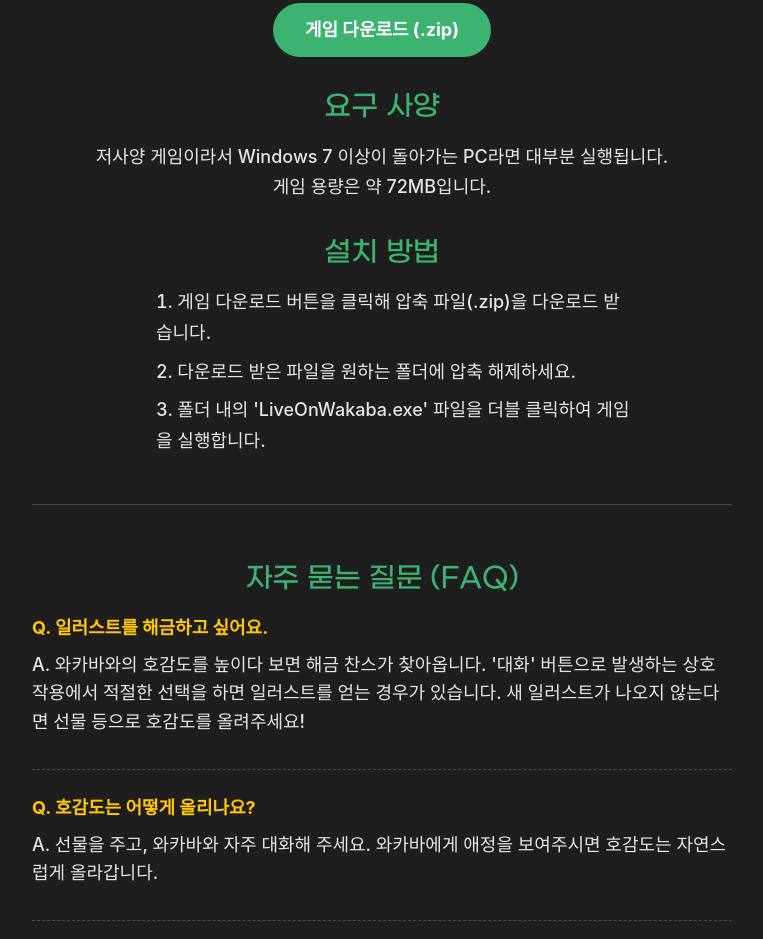
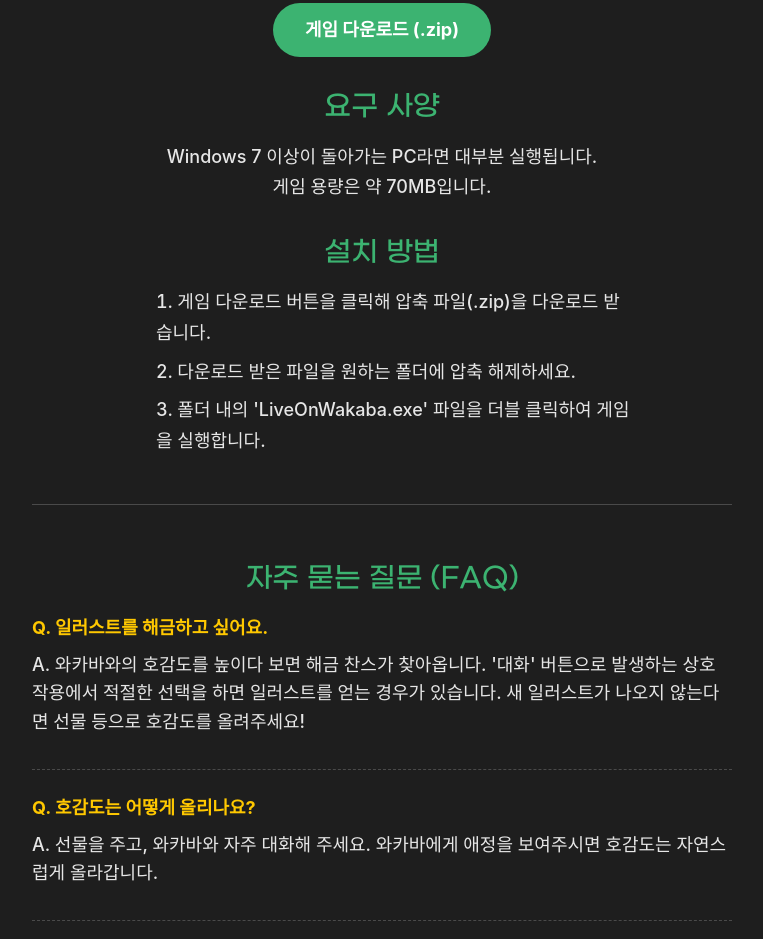
Before and after one commit to heavyrain39/wakaba, a plain HTML site: page index.html in a window 1280 px wide. Shown: the part 6258-7197 px from the top of the page, without its empty margins (258-1021 px from the left). Drawn offline with Linux system fonts and the light colour scheme.

Commit message:
index fixed 3

```diff
--- a/index.html
+++ b/index.html
@@ -159,8 +159,8 @@
 
                  <!-- 2. 요구 사양 -->
                  <h3>요구 사양</h3>
-                 <p class="requirements-text">저사양 게임이라서 Windows 7 이상이 돌아가는 PC라면 대부분 실행됩니다.<br>
-                    게임 용량은 약 72MB입니다.</p>
+                 <p class="requirements-text">Windows 7 이상이 돌아가는 PC라면 대부분 실행됩니다.<br>
+                    게임 용량은 약 70MB입니다.</p>
 
                  <!-- 3. 설치 방법 -->
                  <h3>설치 방법</h3>
```
